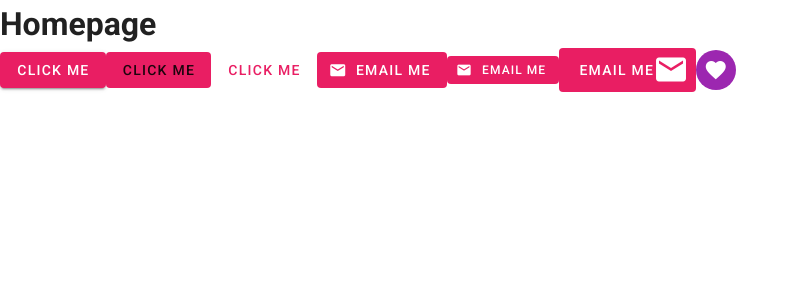
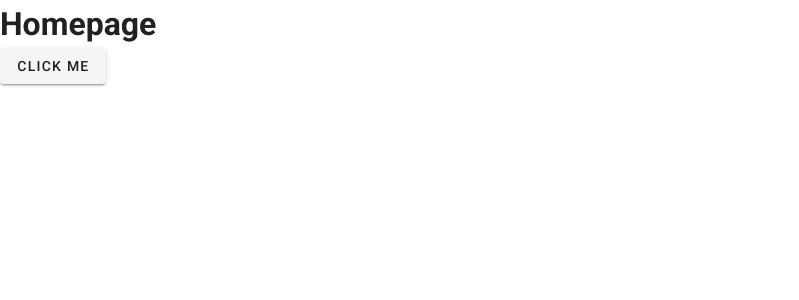
Before and after one commit to AlbertoIchikawa/my-first-blog, a Vue app in the folder VuetifyTutorial/todo-ninja/: page / in a window 1280 px wide. Shown: the top 300 px of the page, without its empty margins (0-799 px from the left). Built offline with nearby package versions, Linux system fonts and the light colour scheme.

Commit message:
Vuetify Tutorial #6

```diff
--- a/VuetifyTutorial/todo-ninja/src/views/Home.vue
+++ b/VuetifyTutorial/todo-ninja/src/views/Home.vue
@@ -1,25 +1,12 @@
 <template>
   <div class="home">
     <h1>Homepage</h1>
-    <v-btn class="pink white--text">CLICK ME</v-btn>
-    <v-btn depressed color="pink">click me</v-btn>
-    <v-btn text color="pink">click me</v-btn>
+    <!--<v-btn class="hidden-md-and-down">CLICK ME</v-btn>-->
 
-    <v-btn depressed class="pink white--text">
-      <v-icon left>mdi-email</v-icon>
-      <span>EMAIl ME</span>
-    </v-btn>
-    <v-btn depressed small class="pink white--text">
-      <v-icon left small>mdi-email</v-icon>
-      <span>EMAIl ME</span>
-    </v-btn>
-    <v-btn depressed large class="pink white--text">
-     <span>EMAIl ME</span>
-     <v-icon right large >mdi-email</v-icon>
-    </v-btn>
-    <v-btn fab depressed small dark class="purple">
-     <v-icon>mdi-heart</v-icon>
-    </v-btn>
+    <!--<v-btn class="hidden-md-and-up">CLICK ME</v-btn>-->
+
+    <v-btn class="hidden-sm-only">CLICK ME</v-btn>
+
 </div>
 </template>
 
```
